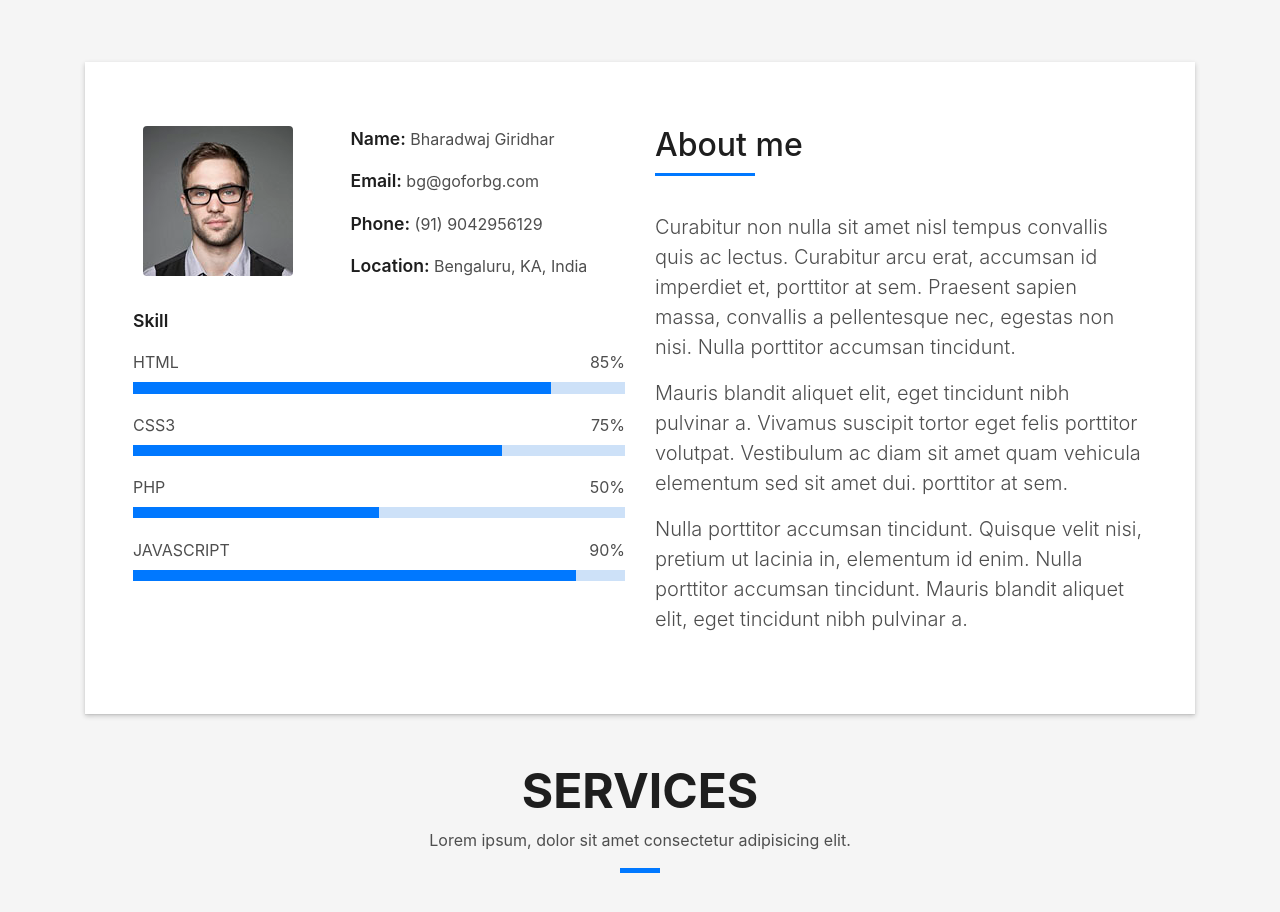
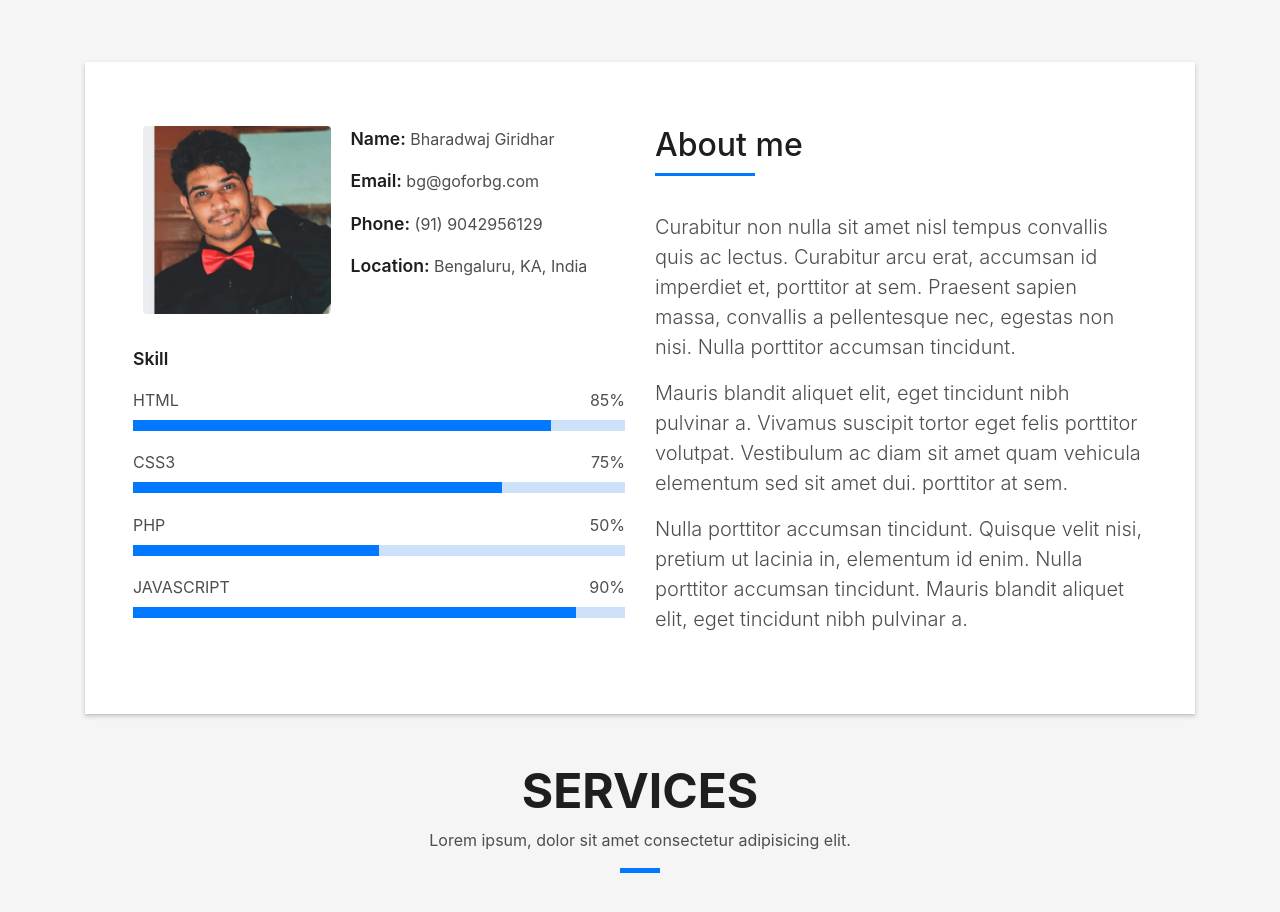
Before and after one commit to goforbg/Goforbg, a plain HTML site: page index.html in a window 1280 px wide. Shown: the part 802-1714 px from the top of the page. Drawn offline with Linux system fonts and the light colour scheme; files whose address does not match are found by name.

Commit message:
Update index.html

```diff
--- a/index.html
+++ b/index.html
@@ -91,7 +91,7 @@
                 <div class="row">
                   <div class="col-sm-6 col-md-5">
                     <div class="about-img">
-                      <img src="img/testimonial-2.jpg" class="img-fluid rounded b-shadow-a" alt="">
+                      <img src="img/bg.jpg" class="img-fluid rounded b-shadow-a" alt="">
                     </div>
                   </div>
                   <div class="col-sm-6 col-md-7">
```
